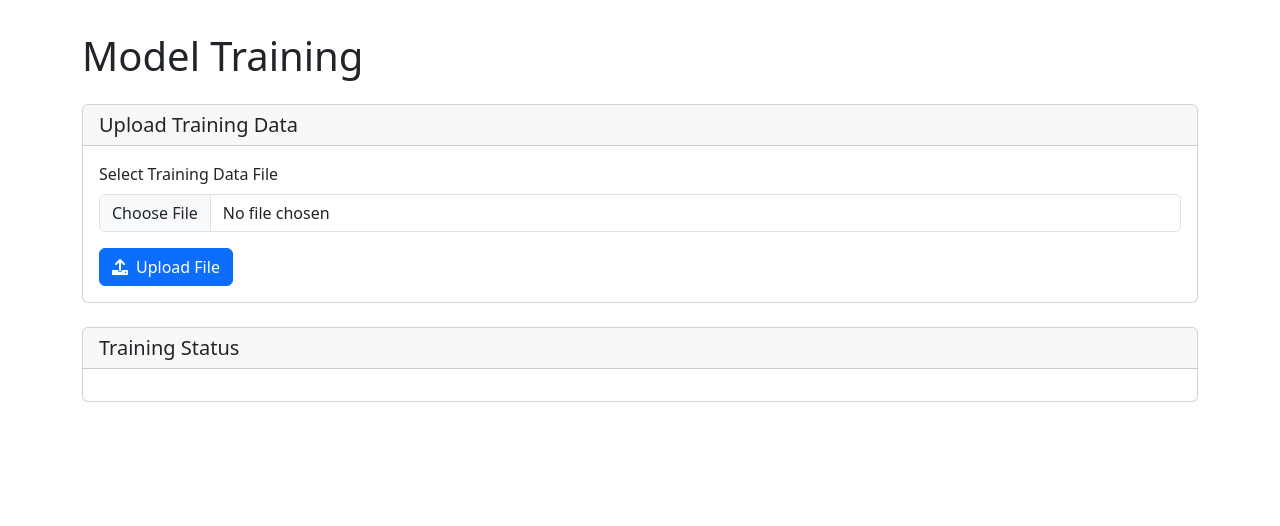
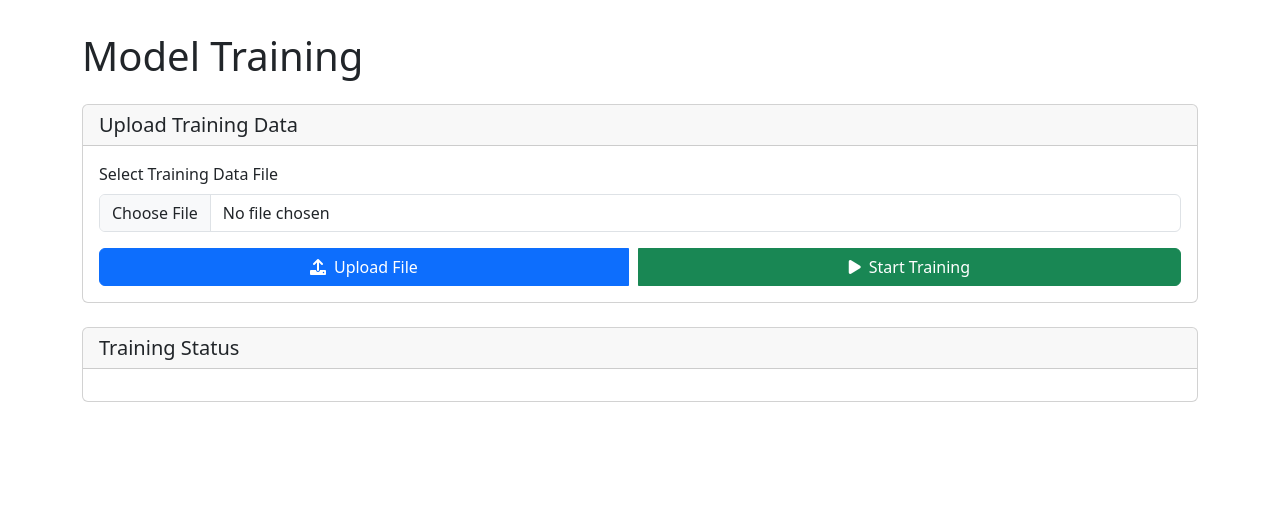
Before and after one commit to CodeExpert787/TVS_Scan, a FastAPI app: page /training in a window 1280 px wide. Shown: the part 56-582 px from the top of the page. Run offline with FastAPI, Linux system fonts and the light colour scheme; parts of the project's set-up code (start-up, migrations or seed data) failed here and were passed over.

Commit message:
Update training.html

```diff
--- a/templates/training.html
+++ b/templates/training.html
@@ -19,6 +19,10 @@
         display: block;
         opacity: 1;
     }
+    .btn-group {
+        display: flex;
+        gap: 10px;
+    }
 </style>
 {% endblock %}
 
@@ -36,9 +40,14 @@
                 <label for="trainingFile" class="form-label">Select Training Data File</label>
                 <input type="file" class="form-control" id="trainingFile" name="file" accept=".docx,.csv,.xlsx">
             </div>
-            <button type="submit" class="btn btn-primary">
-                <i class="fas fa-upload me-2"></i>Upload File
-            </button>
+            <div class="btn-group">
+                <button type="submit" class="btn btn-primary">
+                    <i class="fas fa-upload me-2"></i>Upload File
+                </button>
+                <button type="button" id="startTrainingBtn" class="btn btn-success" disabled>
+                    <i class="fas fa-play me-2"></i>Start Training
+                </button>
+            </div>
         </form>
     </div>
 </div>
@@ -60,9 +69,6 @@
                 </div>
             </div>
             <div id="lastTrained" class="text-muted"></div>
-            <button id="startTrainingBtn" class="btn btn-success mt-3" disabled>
-                <i class="fas fa-play me-2"></i>Start Training
-            </button>
         </div>
     </div>
 </div>
@@ -141,6 +147,9 @@
         })
         .then(response => response.json())
         .then(data => {
+            // Show training status section immediately when training starts
+            const trainingStatus = document.getElementById('trainingStatus');
+            trainingStatus.classList.add('visible');
             updateTrainingStatus();
         })
         .catch(error => {
```
